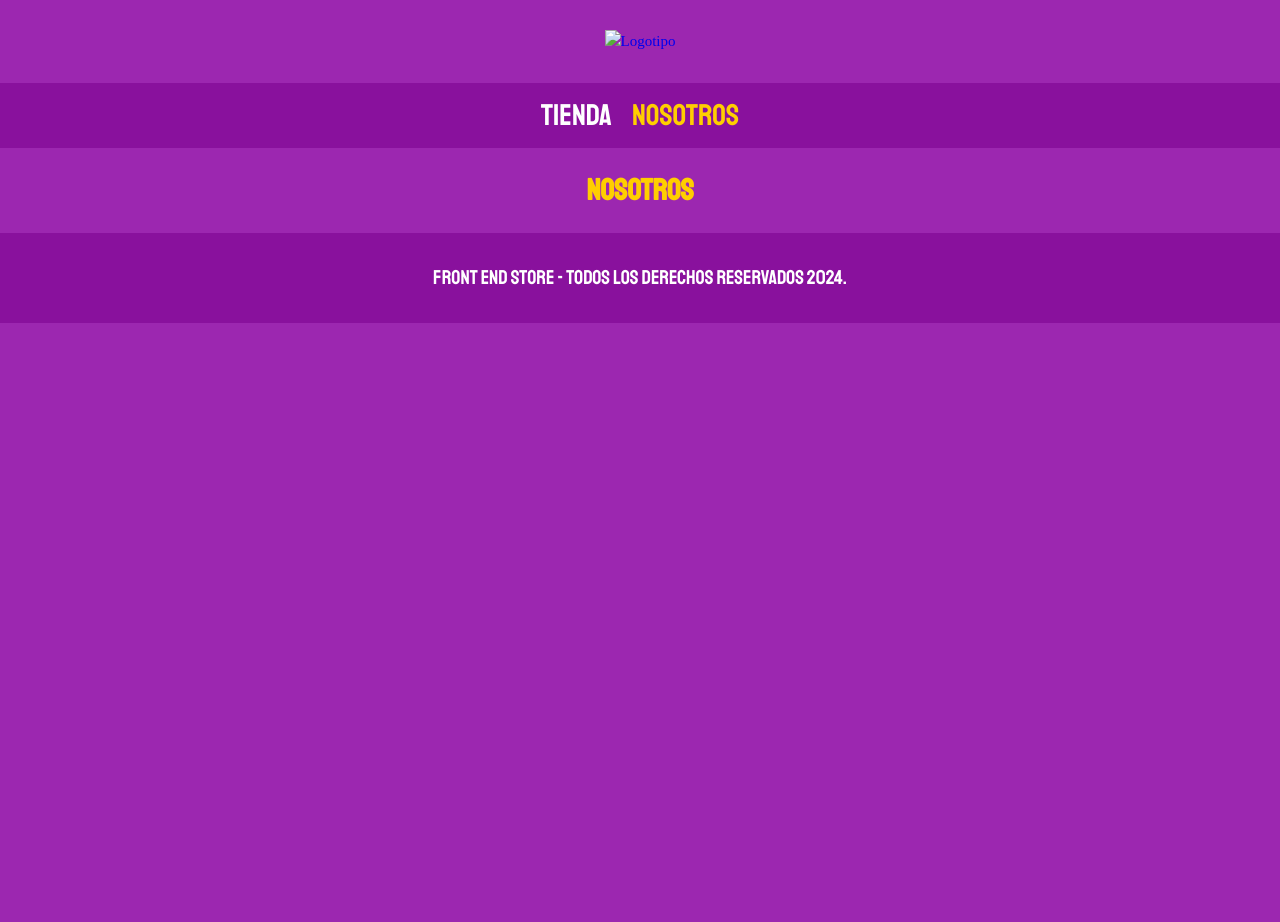
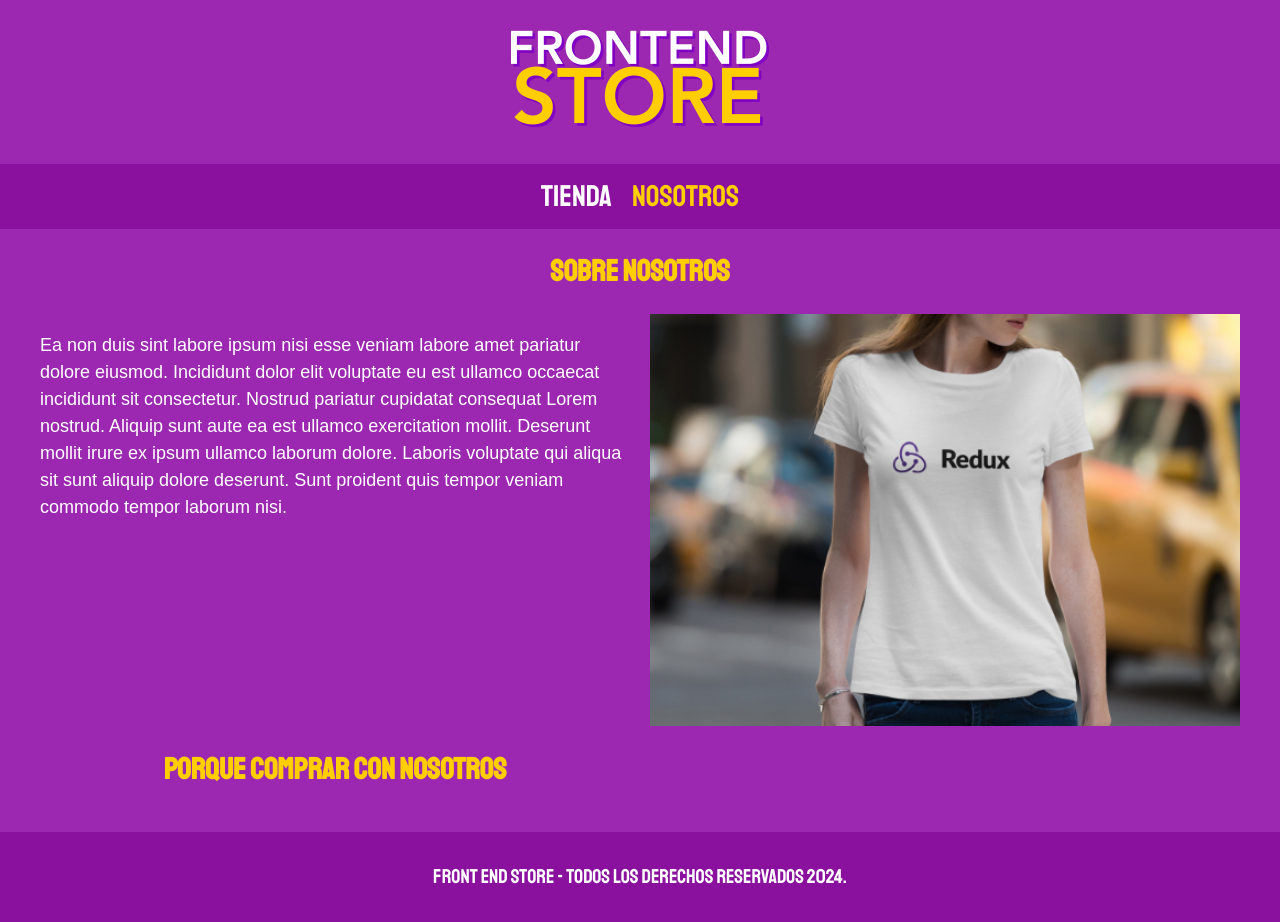
Before and after one commit to LazaroCL/shop-store-tienda-de-ropa, a plain HTML site: page nosotros.html in a window 1280 px wide. Before the commit the page ends 800 px from the top, so only its background shows below. Drawn offline with Linux system fonts and the light colour scheme.

Commit message:
se agrega nosotros.html

```diff
--- a/css/style.css
+++ b/css/style.css
@@ -119,8 +119,8 @@ h1, h2, h3 {
 /** Graficos **/
 .grafico {
     min-height: 30rem; /*alto minimo de la imagen*/
-    background-repeat: no-repeat;
-    background-size: cover;
+    background-repeat: no-repeat; /*quita repeticion de imagen*/
+    background-size: cover; /*se expande la imagen en el espacio disponible*/
     grid-column: 1 / 3; /*derecha a izquierda*/
 }
 .grafico--camisas {
@@ -131,10 +131,23 @@ h1, h2, h3 {
     background-image: url(../img/grafico2.jpg);
     grid-row: 8 / 9;
 }
-
 @media (min-width: 768px) {
     .grafico--node {
         grid-row: 5 / 6;
         grid-column: 2 / 4;
     }
 }
+
+/** Nosotros **/
+
+.nosotros {
+    display: grid;
+    grid-template-columns: repeat(2,1fr);
+    column-gap: 2rem;
+}
+.nosotros__contenido {
+
+}
+.nosotros__imagen {
+
+}
--- a/nosotros.html
+++ b/nosotros.html
@@ -12,7 +12,7 @@
 
     <header class="header">
         <a href="index.html">
-            <img class="header__logo" src="images/logo.png" alt="Logotipo">
+            <img class="header__logo" src="img/logo.png" alt="Logotipo">
         </a>
     </header>
 
@@ -22,7 +22,20 @@
     </nav>
 
     <main class="contenedor">
-        <h1>Nosotros</h1>
+        <h1>Sobre nosotros</h1>
+
+        <div class="nosotros">
+            <div class="nosotros__contenido">
+                <p> Ea non duis sint labore ipsum nisi esse veniam labore amet pariatur dolore eiusmod. Incididunt dolor elit
+                    voluptate eu est ullamco occaecat incididunt sit consectetur. Nostrud pariatur cupidatat consequat Lorem
+                    nostrud. Aliquip sunt aute ea est ullamco exercitation mollit. Deserunt mollit irure ex ipsum ullamco laborum
+                    dolore. Laboris voluptate qui aliqua sit sunt aliquip dolore deserunt. Sunt proident quis tempor veniam
+                    commodo tempor laborum nisi.
+                </p>
+            </div>
+            <img class="nosotros__imagen" src="img/nosotros.jpg" alt="imagen nosotros">
+            <h1>Porque comprar con nosotros</h1>
+        </div>
     </main>
 
     <footer class="footer">
```
Also changed, not shown: producto.html (+22 -0 lines).
